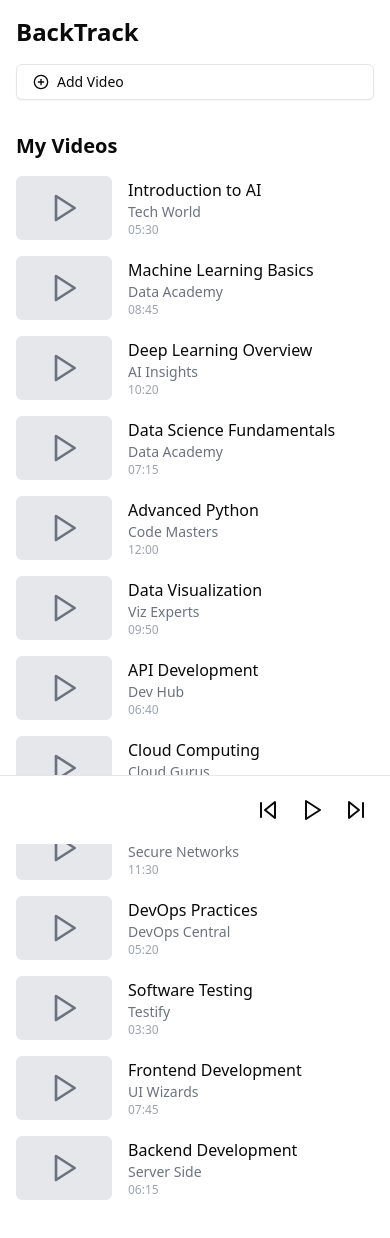
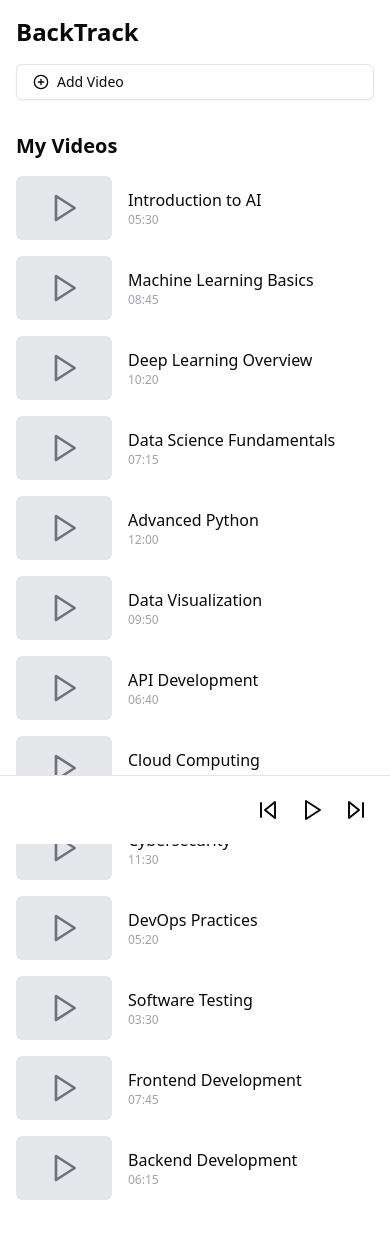
Before and after one commit to reynaldichernando/backtrack, a Next.js app: page / in a window 390 px wide. Shown: the top 1238 px of the page. Built offline with nearby package versions, Linux system fonts and the light colour scheme.

Commit message:
Add search functionality

```diff
--- a/components/backtrack-app-fullscreen.tsx
+++ b/components/backtrack-app-fullscreen.tsx
@@ -5,28 +5,29 @@ import { Button } from "@/components/ui/button"
 import { Input } from "@/components/ui/input"
 import { Dialog, DialogContent, DialogHeader, DialogTitle, DialogTrigger } from "@/components/ui/dialog"
 import { PlusCircle, Play, SkipBack, SkipForward, X, ChevronDown, Search } from "lucide-react"
+import Image from "next/image"
 
 const videos = [
-  { id: 1, title: "Introduction to AI", subtitle: "Tech World", duration: "05:30" },
-  { id: 2, title: "Machine Learning Basics", subtitle: "Data Academy", duration: "08:45" },
-  { id: 3, title: "Deep Learning Overview", subtitle: "AI Insights", duration: "10:20" },
-  { id: 4, title: "Data Science Fundamentals", subtitle: "Data Academy", duration: "07:15" },
-  { id: 5, title: "Advanced Python", subtitle: "Code Masters", duration: "12:00" },
-  { id: 6, title: "Data Visualization", subtitle: "Viz Experts", duration: "09:50" },
-  { id: 7, title: "API Development", subtitle: "Dev Hub", duration: "06:40" },
-  { id: 8, title: "Cloud Computing", subtitle: "Cloud Gurus", duration: "04:55" },
-  { id: 9, title: "Cybersecurity", subtitle: "Secure Networks", duration: "11:30" },
-  { id: 10, title: "DevOps Practices", subtitle: "DevOps Central", duration: "05:20" },
-  { id: 11, title: "Software Testing", subtitle: "Testify", duration: "03:30" },
-  { id: 12, title: "Frontend Development", subtitle: "UI Wizards", duration: "07:45" },
-  { id: 13, title: "Backend Development", subtitle: "Server Side", duration: "06:15" },
+  { id: "1", title: "Introduction to AI", duration: "05:30", thumbnail: "https://tse3.mm.bing.net/th?id=OVP.lHdo50d7MQSh5DQ4v7hWVgHgFo&pid=Api" },
+  { id: "2", title: "Machine Learning Basics", duration: "08:45", thumbnail: "https://tse3.mm.bing.net/th?id=OVP.lHdo50d7MQSh5DQ4v7hWVgHgFo&pid=Api" },
+  { id: "3", title: "Deep Learning Overview", duration: "10:20", thumbnail: "https://tse3.mm.bing.net/th?id=OVP.lHdo50d7MQSh5DQ4v7hWVgHgFo&pid=Api" },
+  { id: "4", title: "Data Science Fundamentals", duration: "07:15", thumbnail: "https://tse3.mm.bing.net/th?id=OVP.lHdo50d7MQSh5DQ4v7hWVgHgFo&pid=Api" },
+  { id: "5", title: "Advanced Python", duration: "12:00", thumbnail: "https://tse3.mm.bing.net/th?id=OVP.lHdo50d7MQSh5DQ4v7hWVgHgFo&pid=Api" },
+  { id: "6", title: "Data Visualization", duration: "09:50", thumbnail: "https://tse3.mm.bing.net/th?id=OVP.lHdo50d7MQSh5DQ4v7hWVgHgFo&pid=Api" },
+  { id: "7", title: "API Development", duration: "06:40", thumbnail: "https://tse3.mm.bing.net/th?id=OVP.lHdo50d7MQSh5DQ4v7hWVgHgFo&pid=Api" },
+  { id: "8", title: "Cloud Computing", duration: "04:55", thumbnail: "https://tse3.mm.bing.net/th?id=OVP.lHdo50d7MQSh5DQ4v7hWVgHgFo&pid=Api" },
+  { id: "9", title: "Cybersecurity", duration: "11:30", thumbnail: "https://tse3.mm.bing.net/th?id=OVP.lHdo50d7MQSh5DQ4v7hWVgHgFo&pid=Api" },
+  { id: "10", title: "DevOps Practices", duration: "05:20", thumbnail: "https://tse3.mm.bing.net/th?id=OVP.lHdo50d7MQSh5DQ4v7hWVgHgFo&pid=Api" },
+  { id: "11", title: "Software Testing", duration: "03:30", thumbnail: "https://tse3.mm.bing.net/th?id=OVP.lHdo50d7MQSh5DQ4v7hWVgHgFo&pid=Api" },
+  { id: "12", title: "Frontend Development", duration: "07:45", thumbnail: "https://tse3.mm.bing.net/th?id=OVP.lHdo50d7MQSh5DQ4v7hWVgHgFo&pid=Api" },
+  { id: "13", title: "Backend Development", duration: "06:15", thumbnail: "https://tse3.mm.bing.net/th?id=OVP.lHdo50d7MQSh5DQ4v7hWVgHgFo&pid=Api" },
 ]
 
 interface Video {
-  id: number
+  id: string
   title: string
-  subtitle: string
   duration: string
+  thumbnail: string
 }
 
 export function BacktrackAppFullscreen() {
@@ -66,7 +67,6 @@ function HomePage({ video, onVideoSelect }: { video: Video | null, onVideoSelect
                   </div>
                   <div className="flex-1">
                     <p className="font-medium">{video.title}</p>
-                    <p className="text-sm text-gray-500">{video.subtitle}</p>
                     <p className="text-xs text-gray-400">{video.duration}</p>
                   </div>
                 </div>
@@ -99,7 +99,6 @@ function DetailPage({ video, onBack }: { video: Video | null, onBack: () => void
                 <Play className="h-16 w-16 text-gray-500" />
               </div>
               <h2 className="text-xl font-semibold mb-2">{video?.title}</h2>
-              <p className="text-gray-500 mb-4">{video?.subtitle}</p>
               <div className="flex justify-between items-center mb-2">
                 <span className="text-sm text-gray-500">00:00</span>
                 <span className="text-sm text-gray-500">{video?.duration}</span>
@@ -131,7 +130,6 @@ function Footer({ video }: { video: Video | null }) {
     <div className="border-t p-4 flex items-center justify-between bg-white fixed bottom-0 left-0 right-0">
       <div>
         <p className="font-medium">{video?.title}</p>
-        <p className="text-sm text-gray-500">{video?.subtitle}</p>
       </div>
       <div className="flex space-x-2">
         <Button size="icon" variant="ghost">
@@ -149,6 +147,21 @@ function Footer({ video }: { video: Video | null }) {
 }
 
 function AddVideoDialog() {
+  const [searchQuery, setSearchQuery] = useState("")
+  const [videos, setVideos] = useState<Video[]>([])
+
+  const handleSearch = async (e: any) => {
+    e.preventDefault()
+    const response = await fetch(`/api/search?q=${searchQuery}`)
+    const data = await response.json()
+    setVideos(data.data.map((video: any) => ({
+      id: video.url,
+      title: video.title,
+      duration: video.duration,
+      thumbnail: video.images.large
+    })))
+  }
+
   return (
     <Dialog>
       <DialogTrigger asChild>
@@ -161,29 +174,30 @@ function AddVideoDialog() {
         <DialogHeader>
           <DialogTitle>Add Video</DialogTitle>
         </DialogHeader>
+        <form onSubmit={handleSearch}>
           <div className="flex space-x-2 mb-4">
-          <Input placeholder="Search video or paste link" />
+            <Input placeholder="Search video or paste link" value={searchQuery} onChange={(e) => setSearchQuery(e.target.value)} />
             <Button>
               <Search className="mr-2 h-4 w-4" />
               Search
             </Button>
           </div>
+        </form>
         <div className="space-y-4 max-h-96 overflow-y-auto">
-          {/* {videos.map((video) => (
+          {videos.map((video) => (
             <div key={video.id} className="flex items-center justify-between">
               <div className="flex items-center space-x-4">
-                <div className="relative w-24 h-16 bg-gray-200 rounded-md flex items-center justify-center">
-                  <Play className="h-8 w-8 text-gray-500" />
+                <div className="relative w-16 h-8 md:w-32 md:h-16 bg-gray-200 rounded-md flex items-center justify-center">
+                  <Image src={video.thumbnail} alt={video.title} layout="fill" objectFit="contain" />
                 </div>
                 <div>
-                  <p className="font-medium">{video.title}</p>
-                  <p className="text-sm text-gray-500">{video.subtitle}</p>
+                  <p className="text-sm truncate w-48 md:w-60">{video.title}</p>
                   <p className="text-xs text-gray-400">{video.duration}</p>
                 </div>
               </div>
               <Button size="sm">Add</Button>
             </div>
-          ))} */}
+          ))}
         </div>
       </DialogContent>
     </Dialog>
--- a/components/ui/input.tsx
+++ b/components/ui/input.tsx
@@ -11,7 +11,7 @@ const Input = React.forwardRef<HTMLInputElement, InputProps>(
       <input
         type={type}
         className={cn(
-          "flex h-9 w-full rounded-md border border-input bg-transparent px-3 py-1 text-sm shadow-sm transition-colors file:border-0 file:bg-transparent file:text-sm file:font-medium placeholder:text-muted-foreground focus-visible:outline-none focus-visible:ring-1 focus-visible:ring-ring disabled:cursor-not-allowed disabled:opacity-50",
+          "flex h-9 w-full rounded-md border border-input bg-transparent px-3 py-1 text-md shadow-sm transition-colors file:border-0 file:bg-transparent file:text-sm file:font-medium placeholder:text-muted-foreground focus-visible:outline-none focus-visible:ring-1 focus-visible:ring-ring disabled:cursor-not-allowed disabled:opacity-50",
           className
         )}
         ref={ref}
--- a/next.config.mjs
+++ b/next.config.mjs
@@ -1,4 +1,15 @@
 /** @type {import('next').NextConfig} */
-const nextConfig = {};
+const nextConfig = {
+  images: {
+    remotePatterns: [
+      {
+        protocol: 'https',
+        hostname: '*',
+        port: '',
+        pathname: '**',
+      },
+    ],
+  },
+};
 
 export default nextConfig;
```
Lines whose indentation alone changed are shown as unchanged.
